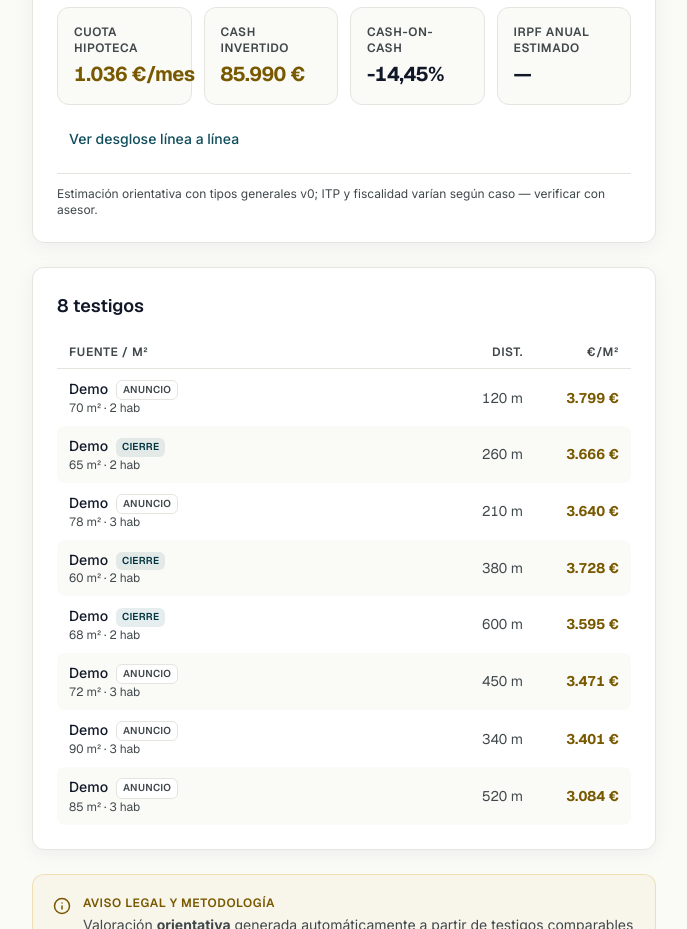
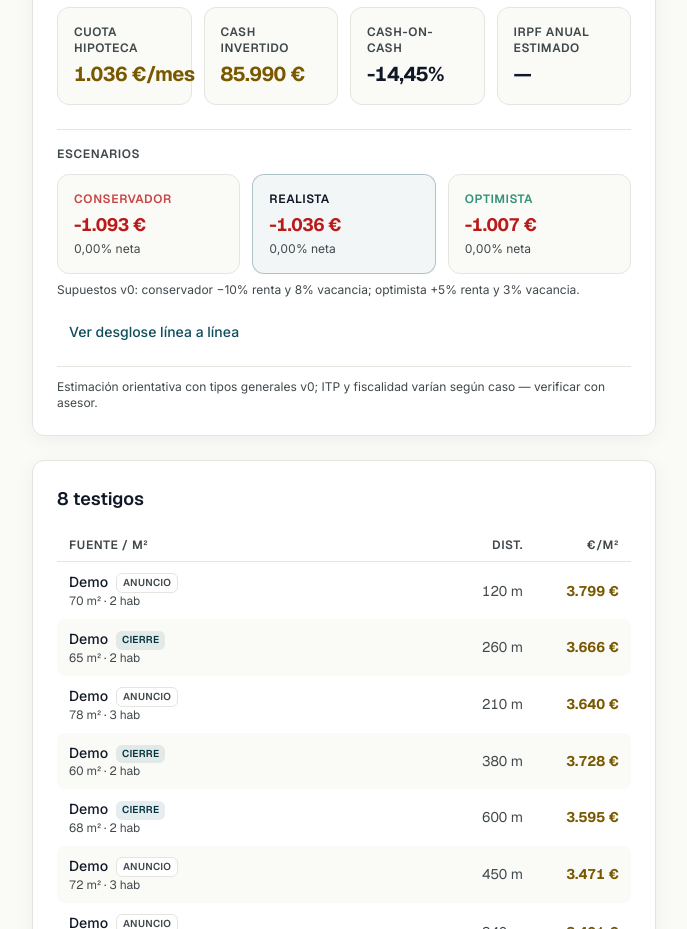
Before and after one commit to ValioApp/valio, a Next.js app in the folder app/: page /demo in a window 1280 px wide. Shown: the part 1940-2869 px from the top of the page, without its empty margins (426-1113 px from the left). Built offline with nearby package versions, Linux system fonts and the light colour scheme.

Commit message:
feat(ui): fila de escenarios en la card de rentabilidad

```diff
--- a/app/src/components/RentabilityCard.tsx
+++ b/app/src/components/RentabilityCard.tsx
@@ -4,6 +4,7 @@ import { useId, useMemo, useState } from 'react'
 import { Info } from 'lucide-react'
 import { computeRentability, type RentabilityLine } from '@/engine/rentability'
 import { ITP_BY_CCAA, type Ccaa, type IrpfReduction } from '@/engine/rentability-rates'
+import { computeScenarios, type ScenarioKind } from '@/engine/scenarios'
 import { formatEur } from '@/lib/format'
 
 /**
@@ -102,6 +103,30 @@ function Tile({ label, value, valueClass }: { label: string; value: string; valu
   )
 }
 
+const SCENARIO_LABELS: Record<ScenarioKind, { label: string; titleClass: string }> = {
+  conservador: { label: 'Conservador', titleClass: 'text-error/80' },
+  realista: { label: 'Realista', titleClass: 'text-ink' },
+  optimista: { label: 'Optimista', titleClass: 'text-success/80' },
+}
+
+function ScenarioTile({ kind, cashflow, netYield }: { kind: ScenarioKind; cashflow: number; netYield: number }) {
+  const { label, titleClass } = SCENARIO_LABELS[kind]
+  const cashflowClass = cashflow >= 0 ? 'text-gold-deep' : 'text-error'
+  return (
+    <div
+      className={`rounded-card border p-4 ${
+        kind === 'realista' ? 'border-petrol/30 bg-petrol/5' : 'border-hairline bg-paper'
+      }`}
+    >
+      <p className={`label-caps ${titleClass}`}>{label}</p>
+      <p className={`mt-1 font-display text-lg font-bold tracking-tight tabular-nums ${cashflowClass}`}>
+        {formatEur(cashflow)}
+      </p>
+      <p className="mt-0.5 text-xs text-muted tabular-nums">{pctPlain(netYield)} neta</p>
+    </div>
+  )
+}
+
 function BreakdownList({ title, lines }: { title: string; lines: RentabilityLine[] }) {
   if (lines.length === 0) return null
   return (
@@ -138,9 +163,8 @@ export function RentabilityCard({ estimatedValue }: { estimatedValue: number })
   const [marginalRate, setMarginalRate] = useState('0.3')
   const [reduction, setReduction] = useState('0.5')
 
-  const result = useMemo(
-    () =>
-      computeRentability({
+  const input = useMemo(
+    () => ({
       purchasePrice: parseNum(purchasePrice),
       monthlyRent: parseNum(monthlyRent),
       ccaa,
@@ -162,6 +186,9 @@ export function RentabilityCard({ estimatedValue }: { estimatedValue: number })
     }),
     [purchasePrice, monthlyRent, ccaa, withMortgage, ltvPct, ratePct, years, ibi, community, insurance, withIrpf, marginalRate, reduction],
   )
+
+  const result = useMemo(() => computeRentability(input), [input])
+  const scenarios = useMemo(() => computeScenarios(input), [input])
 
   const cashflow = result.monthlyCashflowAfterTax ?? result.monthlyCashflowPreTax
   const cashflowClass = cashflow >= 0 ? 'text-gold-deep' : 'text-error'
@@ -382,6 +409,24 @@ export function RentabilityCard({ estimatedValue }: { estimatedValue: number })
         />
       </div>
 
+      {/* Escenarios de inversión (P8-lite, iteración 5) */}
+      <div className="mt-6 border-t border-hairline pt-4">
+        <p className="label-caps text-muted">Escenarios</p>
+        <div className="mt-3 grid grid-cols-3 gap-3">
+          {scenarios.map(({ kind, result: scenarioResult }) => (
+            <ScenarioTile
+              key={kind}
+              kind={kind}
+              cashflow={scenarioResult.monthlyCashflowAfterTax ?? scenarioResult.monthlyCashflowPreTax}
+              netYield={scenarioResult.netYield}
+            />
+          ))}
+        </div>
+        <p className="mt-2 text-xs text-muted">
+          Supuestos v0: conservador −10% renta y 8% vacancia; optimista +5% renta y 3% vacancia.
+        </p>
+      </div>
+
       <details className="group mt-4">
         <summary className="cursor-pointer list-none rounded-lg px-3 py-2 text-sm font-medium text-petrol transition-colors hover:bg-paper">
           <span className="group-open:hidden">Ver desglose línea a línea</span>
```
Lines whose indentation alone changed are shown as unchanged.
